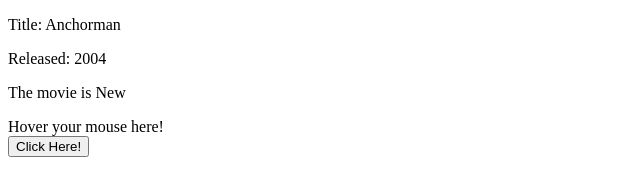
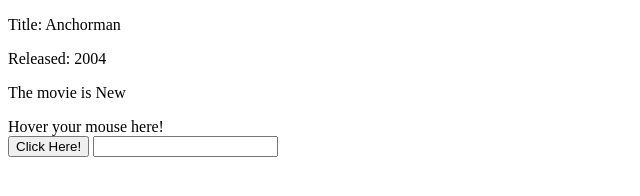
Before and after one commit to jacobrhensley/VueJS, a plain HTML site: page simplesetup/index.html in a window 1280 px wide. Shown: the whole page, without its empty margins (0-640 px from the left). Drawn offline with Linux system fonts and the light colour scheme.

Commit message:
using key modifiers - alert when enter is pressed

```diff
--- a/simplesetup/index.html
+++ b/simplesetup/index.html
@@ -17,6 +17,8 @@
         <div v-bind:title="title">Hover your mouse here!</div>
 
         <button v-on:click="clickedButton">Click Here!</button>
+
+        <input type="text" v-on:keyup.enter="pressedEnter">
     </div>
 </body>
 </html>
@@ -34,6 +36,9 @@
             },
             clickedButton: function() {
                 alert("you clicked the button!");
+            },
+            pressedEnter: function() {
+                alert("you pressed the enter key!");
             }
         }
     });
```
